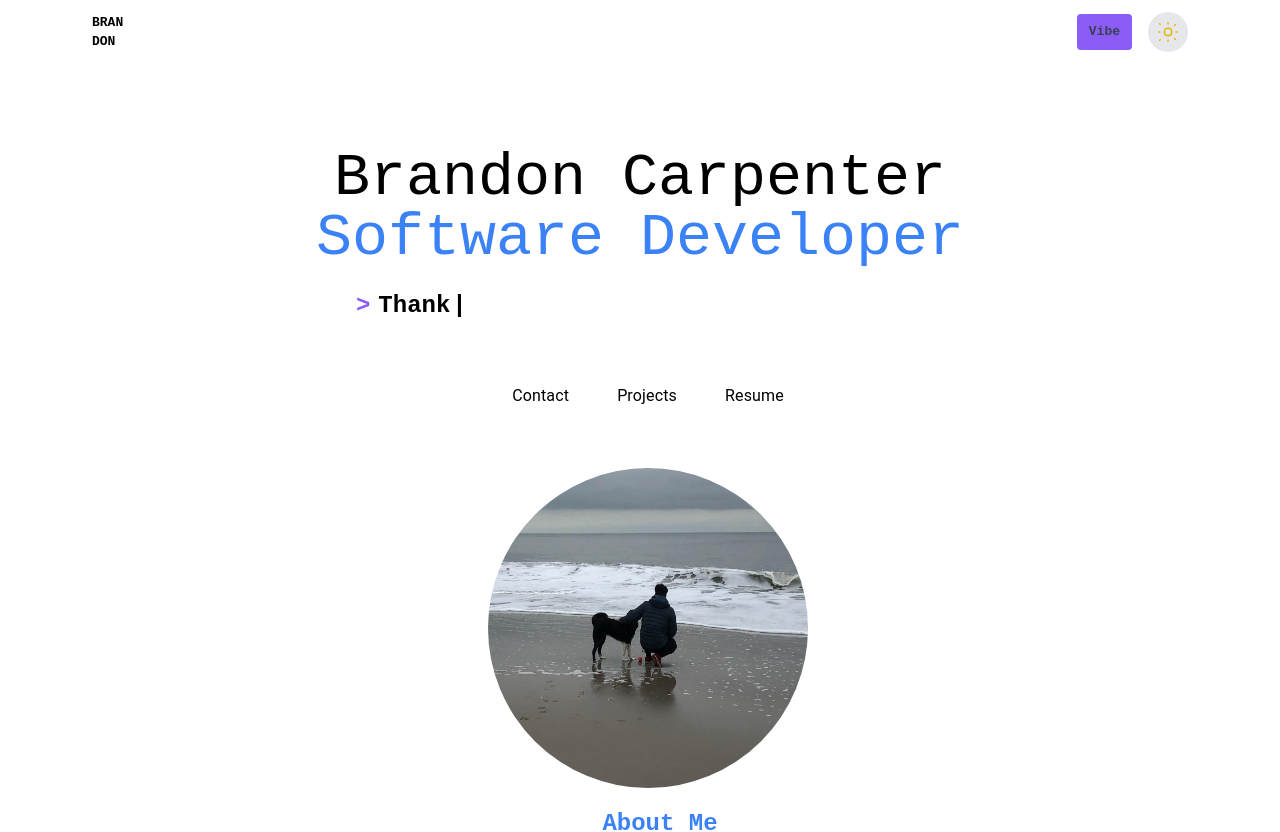
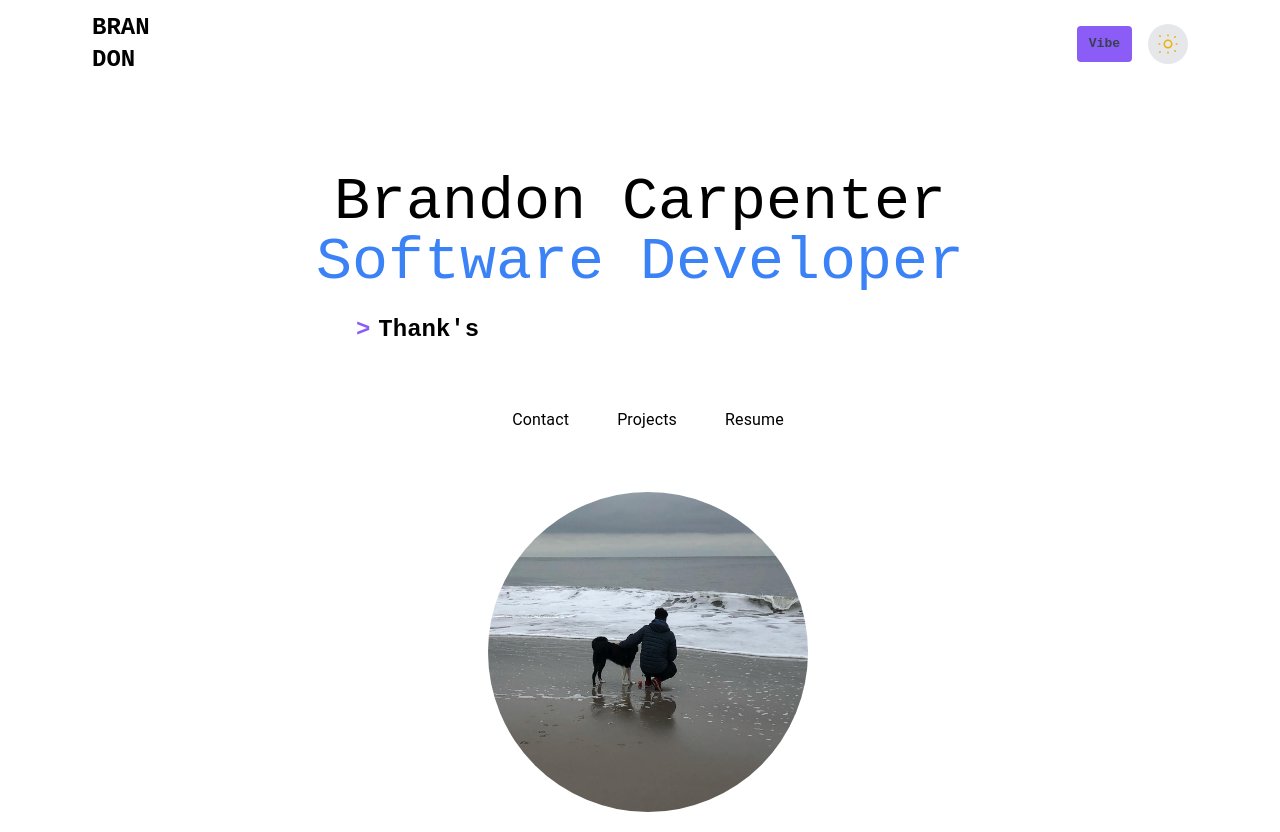
Before and after one commit to BrandonCarp/portfolio_2025, a Next.js app: page / in a window 1280 px wide. Shown: the top 832 px of the page. Built offline with nearby package versions, Linux system fonts and the light colour scheme.

Commit message:
small update

```diff
--- a/app/components/navbar/navbar.tsx
+++ b/app/components/navbar/navbar.tsx
@@ -5,7 +5,7 @@ import DarkModeButton from '../DarkModeButton';
 export default function NavBar() {
   return (
     <div className="sticky flex p-3 justify-between items-center mb-5 mdPhone:mx-10">
-      <div className="font-bold">
+      <div className="font-bold mdPhone:text-md tablet:text-lg  laptop:text-2xl">
         <h1>BRAN</h1>
         <h1>DON</h1>
       </div>
--- a/app/components/projects/Project.tsx
+++ b/app/components/projects/Project.tsx
@@ -1 +1 @@
-# Project section here
+// # Project section here
```
